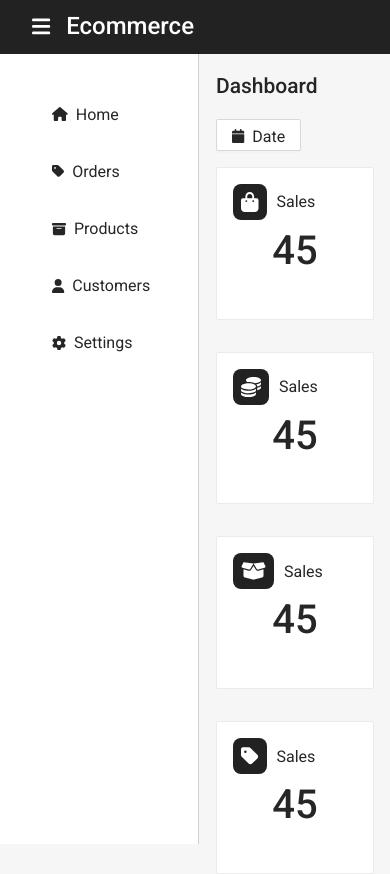
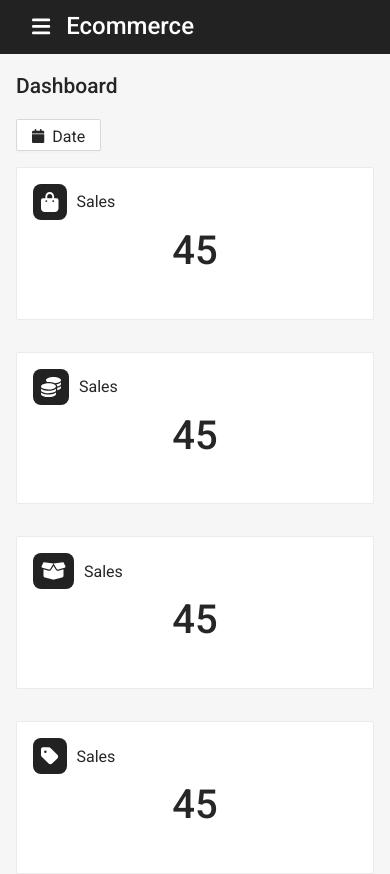
Before and after one commit to 0xluckycoder/ecommerce, a React (Create React App) app in the folder client/: page / in a window 390 px wide. Shown: the top 874 px of the page. Built offline with nearby package versions, Linux system fonts and the light colour scheme; no server answers.

Commit message:
responsive sidenav bar

```diff
--- a/client/src/Components/SellerDashboard.js
+++ b/client/src/Components/SellerDashboard.js
@@ -1,16 +1,17 @@
-import { useState } from 'react';
+import React, { useState } from 'react';
 import './sellerDashboard.scss';
 import SideNav from './SideNav';
 import TopNav from './TopNav';
 import Home from './Home';
 
 export default function SellerDashboard() {
-    const [sideNavTrigger, setSideNavTrigger] = useState(false);
+    const [sideNavState , setSideNavState] = useState(false);
+
     return (
         <div className="dashboard">
-            <TopNav />
+            <TopNav sideNavState={sideNavState} setSideNavState={setSideNavState} />
             <div className="content-wrapper">
-                <SideNav />
+                <SideNav sideNavState={sideNavState} />
                 <Home />
             </div>
         </div>
--- a/client/src/Components/SideNav.js
+++ b/client/src/Components/SideNav.js
@@ -2,9 +2,10 @@ import { FontAwesomeIcon } from '@fortawesome/react-fontawesome';
 import { faHouse, faTag, faBoxArchive, faUser, faGear } from '@fortawesome/free-solid-svg-icons';
 import './sideNav.scss';
 
-export default function SideNav() {
+export default function SideNav({ sideNavState }) {
+    // <li className={`menu-item ${isActive && 'menu-item-active'}`}>
     return (
-        <div className="side-nav">
+        <div className={`side-nav ${sideNavState && 'side-nav-show'}`}>
             <div className="side-nav-item">
                 <FontAwesomeIcon icon={faHouse} />
                 <p>home</p>
--- a/client/src/Components/TopNav.js
+++ b/client/src/Components/TopNav.js
@@ -1,11 +1,13 @@
+import React, { useState } from 'react';
 import './topNav.scss';
 import { FontAwesomeIcon } from '@fortawesome/react-fontawesome';
 import { faBars } from '@fortawesome/free-solid-svg-icons';
 
-export default function TopNav() {
+export default function TopNav({ setSideNavState, sideNavState }) {
+
     return (
         <div className="topnav">
-            <FontAwesomeIcon icon={faBars} />
+            <FontAwesomeIcon onClick={() => setSideNavState(!sideNavState)} icon={faBars} />
             <h1>Ecommerce</h1>
         </div>
     );
--- a/client/src/Components/home.scss
+++ b/client/src/Components/home.scss
@@ -75,3 +75,9 @@
         row-gap: 2rem;
     }
 }
+
+@media (max-width: 768px) {
+    .home {
+        margin-left: 0px;
+    }
+}
--- a/client/src/Components/sideNav.scss
+++ b/client/src/Components/sideNav.scss
@@ -1,4 +1,5 @@
 .side-nav {
+    transition: 350ms;
     margin-top: 53.71px;
     position: fixed;
     z-index: 2;
@@ -33,3 +34,13 @@
 
     }
 }
+
+@media (max-width: 768px) {
+    .side-nav {
+        transform: translateX(-200px);
+    }
+
+    .side-nav-show {
+        transform: translateX(0px);
+    }
+}
--- a/client/src/Components/topNav.scss
+++ b/client/src/Components/topNav.scss
@@ -8,15 +8,26 @@
     background: #222;
     padding: 0.5rem 0 0.5rem 2rem;
 
+    svg {
+        display: none;
+    }
+
+
+
     h1 {
         color: #fff;
         margin: 0px;
         font-size: 1.5rem;
     }
+}
 
-    svg {
-        cursor: pointer;
-        color: #fff;
-        font-size: 1.3rem;
+@media (max-width: 768px) {
+    .topnav {
+        svg {
+            display: block;
+            cursor: pointer;
+            color: #fff;
+            font-size: 1.3rem;
+        }
     }
 }
```
